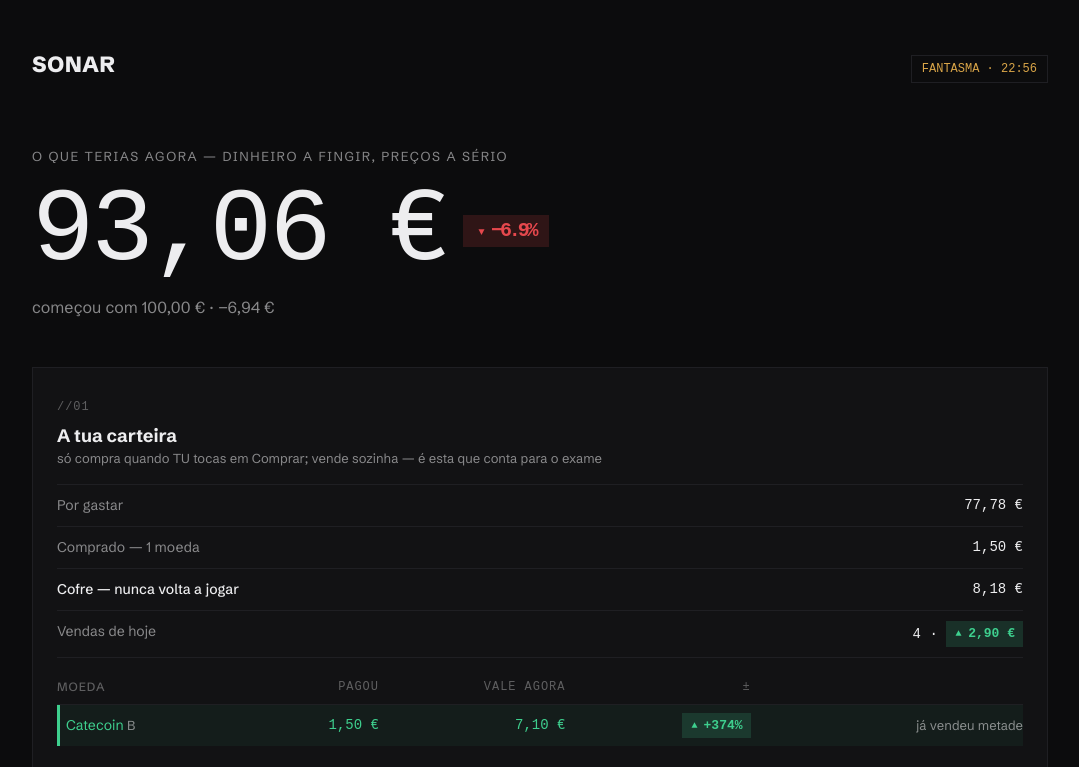
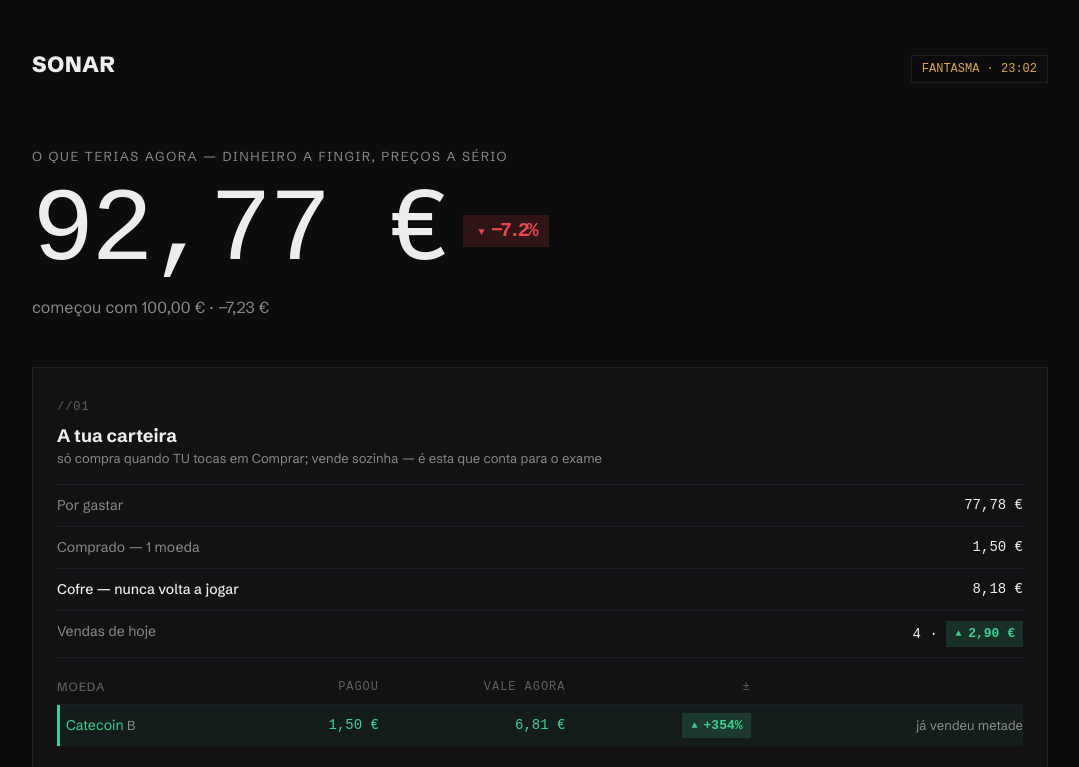
Before and after one commit to Pombares/sonar-painel, a plain HTML site: page index.html in a window 1280 px wide. Shown: the top 767 px of the page, without its empty margins (100-1179 px from the left). Drawn offline with Linux system fonts and the light colour scheme; a web font is replaced by a local one.

Commit message:
painel 1785708132

```diff
--- a/index.html
+++ b/index.html
@@ -120,13 +120,13 @@
 <body>
   <header class="topo">
     <h1>SONAR</h1>
-    <span class="modo">FANTASMA · 22:56</span>
+    <span class="modo">FANTASMA · 23:02</span>
   </header>
 
     <section class="hero">
       <p class="rotulo">O que terias agora — dinheiro a fingir, preços a sério</p>
-      <p class="gigante num neutro">93,06 €<span class="badge desce badge-hero"><svg class="seta" viewBox="0 0 12 12" width="9" height="9" fill="currentColor" aria-hidden="true"><path d="M6 10.5 2 3h8z"/></svg>−6.9%</span></p>
-      <p class="sub">começou com 100,00 € · −6,94 €</p>
+      <p class="gigante num neutro">92,77 €<span class="badge desce badge-hero"><svg class="seta" viewBox="0 0 12 12" width="9" height="9" fill="currentColor" aria-hidden="true"><path d="M6 10.5 2 3h8z"/></svg>−7.2%</span></p>
+      <p class="sub">começou com 100,00 € · −7,23 €</p>
     </section>
 
     <article class="coluna">
@@ -135,7 +135,7 @@
       <h2>A tua carteira</h2>
       <p class="legenda">só compra quando TU tocas em Comprar; vende sozinha — é esta que conta para o exame</p>
     </header>
-    <p class="total num desce" hidden>93,06 €</p>
+    <p class="total num desce" hidden>92,77 €</p>
     <dl>
       <div><dt>Por gastar</dt><dd class="num">77,78 €</dd></div>
       <div><dt>Comprado — 1 moeda</dt><dd class="num">1,50 €</dd></div>
@@ -147,8 +147,8 @@
           <tbody><tr class="linha sobe">
     <td>Catecoin <span class="mudo">B</span></td>
     <td class="num">1,50 €</td>
-    <td class="num">7,10 €</td>
-    <td class="num"><span class="badge sobe "><svg class="seta" viewBox="0 0 12 12" width="9" height="9" fill="currentColor" aria-hidden="true"><path d="M6 1.5 10 9H2z"/></svg>+374%</span></td>
+    <td class="num">6,81 €</td>
+    <td class="num"><span class="badge sobe "><svg class="seta" viewBox="0 0 12 12" width="9" height="9" fill="currentColor" aria-hidden="true"><path d="M6 1.5 10 9H2z"/></svg>+354%</span></td>
     <td><span class="mudo">já vendeu metade</span></td>
   </tr></tbody>
         </table>
```
